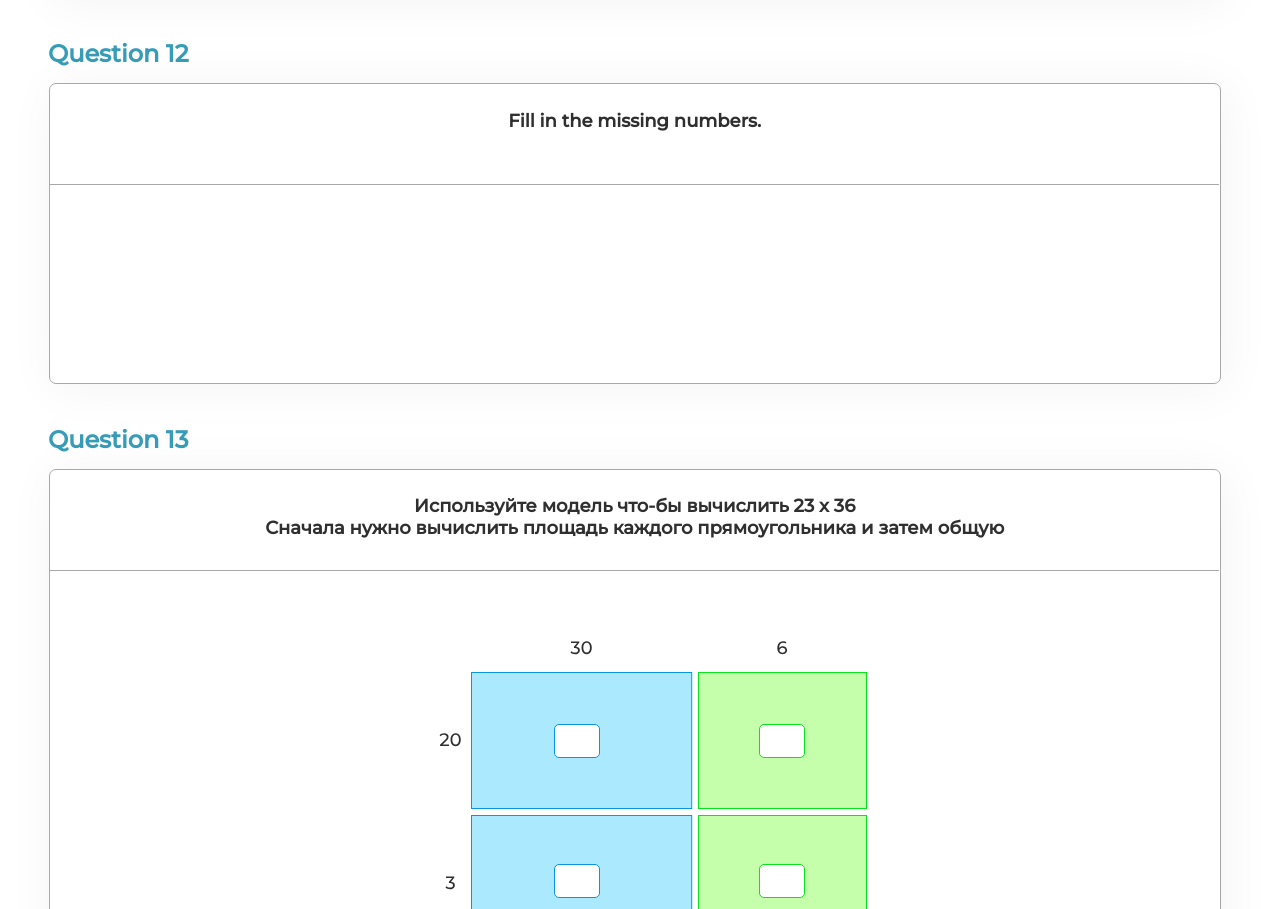
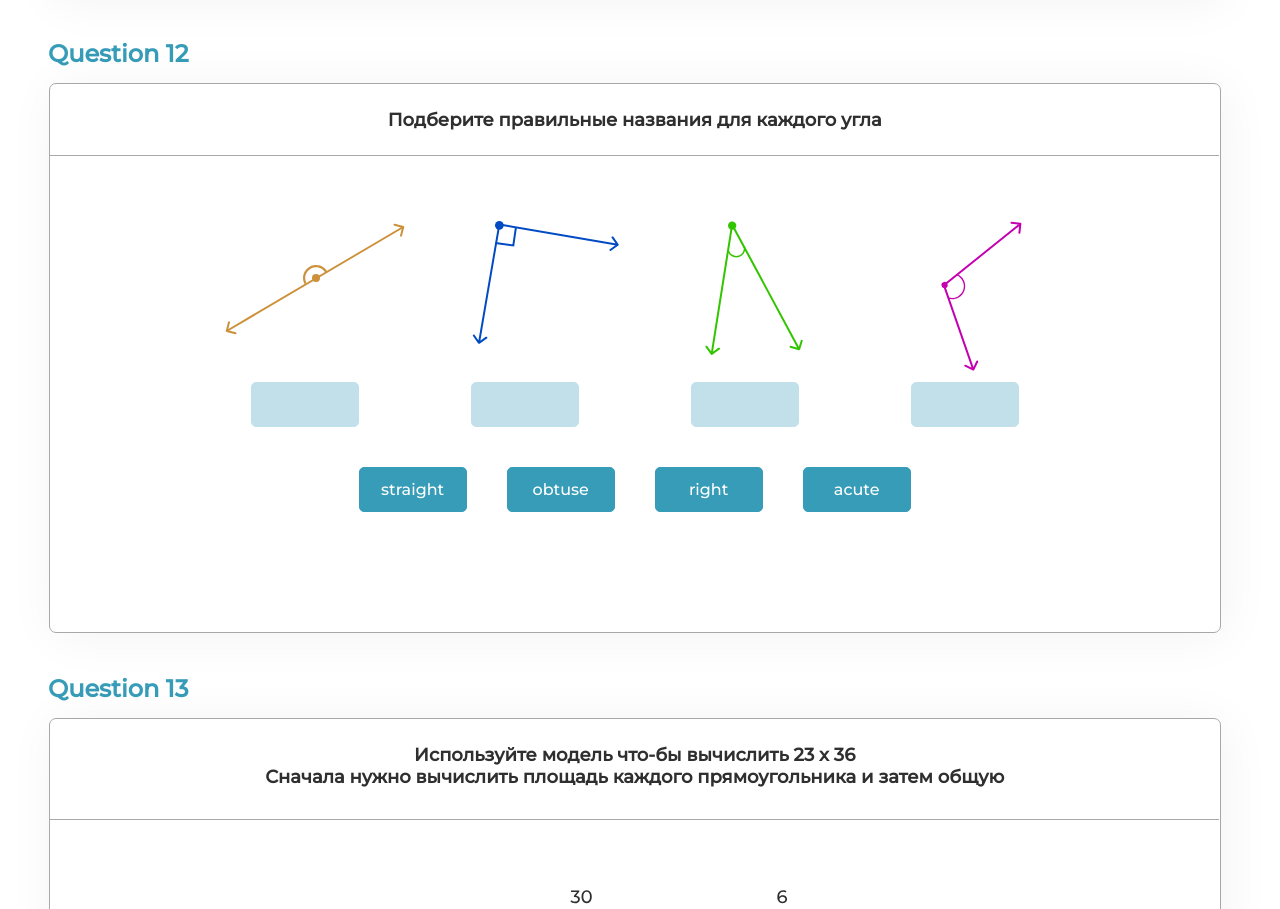
Before and after one commit to BossNumber1/4gradePractithink, a plain HTML site: page RESULT/index.html in a window 1280 px wide. Shown: the part 5920-6829 px from the top of the page. Drawn offline with Linux system fonts and the light colour scheme; a script that the page names is missing.

Commit message:
made visual part 12 question

```diff
--- a/RESULT/index.html
+++ b/RESULT/index.html
@@ -438,9 +438,30 @@
             <div class="question12">
                 <div class="nameTask">Question 12</div>
                 <div class="app12">
-                    <div class="titlePage12">Fill in the missing numbers.</div>
+                    <div class="titlePage12">
+                        Подберите правильные названия для каждого угла
+                    </div>
                     <div class="lineUnderHeading12"></div>
-                    <div class="content12"></div>
+                    <div class="content12">
+                        <div class="figures12">
+                            <img
+                                src="./pictures/12que/figures.svg"
+                                alt="figures"
+                            />
+                        </div>
+                        <div class="places12">
+                            <div></div>
+                            <div></div>
+                            <div></div>
+                            <div></div>
+                        </div>
+                        <div class="btns12">
+                            <div>straight</div>
+                            <div>obtuse</div>
+                            <div>right</div>
+                            <div>acute</div>
+                        </div>
+                    </div>
                 </div>
             </div>
             <div class="question13">
--- a/RESULT/styles/question12.css
+++ b/RESULT/styles/question12.css
@@ -1,6 +1,6 @@
 .app12 {
     width: 1170px;
-    height: 299px;
+    height: 548px;
     left: calc(50% - 1170px / 2);
     top: 10px;
     box-shadow: 4px 4px 50px rgba(0, 0, 0, 0.05);
@@ -10,7 +10,7 @@
 }
 
 .titlePage12 {
-    top: 26px;
+    top: 25px;
     width: 1170px;
     height: 22px;
     font-style: normal;
@@ -18,6 +18,9 @@
     font-size: 18px;
     line-height: 22px;
     text-align: center;
+    display: flex;
+    align-items: center;
+    justify-content: center;
     color: #2f2f2f;
 }
 
@@ -25,44 +28,79 @@
     position: absolute;
     width: 1169px;
     height: 0px;
-    top: 100px;
+    top: 71px;
     border-bottom: 1px solid #a8a8a8;
 }
 
 /* content styles */
 
 .content12 {
-    top: 132px;
-    left: calc(50% - 569px / 2);
-    width: 569px;
-    height: 47.2px;
+    top: 104.5px;
+    left: calc(50% - 819.62px / 2);
+    width: 819.62px;
+    height: 303.5px;
+}
 
-    /* border: 1px solid gray; */
+.figures12 {
+    left: calc(50% - 819.62px / 2);
+    width: 819.62px;
+    height: 171.83px;
+}
 
+/* places styles */
+
+.places12 {
+    left: calc(50% - 768px / 2);
+    width: 768px;
+    height: 45px;
     display: flex;
     align-items: center;
     justify-content: space-between;
-    font-style: normal;
-    font-weight: 500;
-    font-size: 18px;
-    line-height: 22px;
 }
 
-#leftNumber12,
-#rightNumber12 {
-    top: 30px;
-    position: absolute;
-    width: 50px;
-    height: 30px;
+.places12 div {
+    display: flex;
+    flex-direction: row;
+    justify-content: center;
+    align-items: center;
+    padding: 6px 16px;
+    width: 108px;
+    height: 45px;
+    background: #369cb7;
+    opacity: 0.3;
+    border: 1px solid #369cb7;
+    box-sizing: border-box;
     border-radius: 5px;
-    border: 1px solid #2f2f2f;
-    text-align: center;
 }
 
-#leftNumber12 {
-    left: 97px;
+/* btns styles */
+
+.btns12 {
+    top: 40px;
+    left: calc(50% - 552px / 2);
+    width: 552px;
+    height: 45px;
+    display: flex;
+    align-items: center;
+    justify-content: space-between;
 }
 
-#rightNumber12 {
-    left: 340px;
+.btns12 div {
+    display: flex;
+    flex-direction: row;
+    justify-content: center;
+    align-items: center;
+    padding: 6px 16px;
+    width: 108px;
+    height: 45px;
+    background: #369cb7;
+    border: 1px solid #369cb7;
+    box-sizing: border-box;
+    border-radius: 5px;
+    cursor: grab;
+    color: white;
 }
+
+.btns12 div:not(:last-child) {
+    margin-right: 20px;
+}
```
Also changed, not shown: RESULT/pictures/12que/figures.svg (added), RESULT/pictures/12que/firstFigure12.svg (deleted), RESULT/pictures/12que/fourthFigure12.svg (deleted), RESULT/pictures/12que/secondFigure12.svg (deleted), RESULT/pictures/12que/thirdFigure12.svg (deleted).
